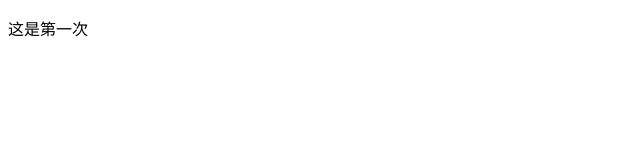
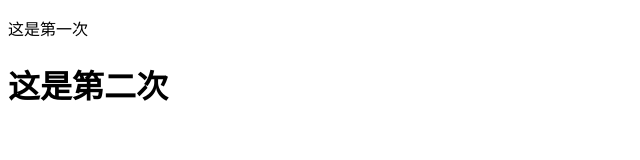
Before and after one commit to piaodaxiong/piao11111111, a plain HTML site: page index.html in a window 1280 px wide. Shown: the whole page, without its empty margins (0-640 px from the left). Drawn offline with Linux system fonts and the light colour scheme.

Commit message:
第二次提交

```diff
--- a/index.html
+++ b/index.html
@@ -8,5 +8,6 @@
 </head>
 <body>
     <p>这是第一次</p>
+    <h1>这是第二次</h1>
 </body>
 </html>
```
